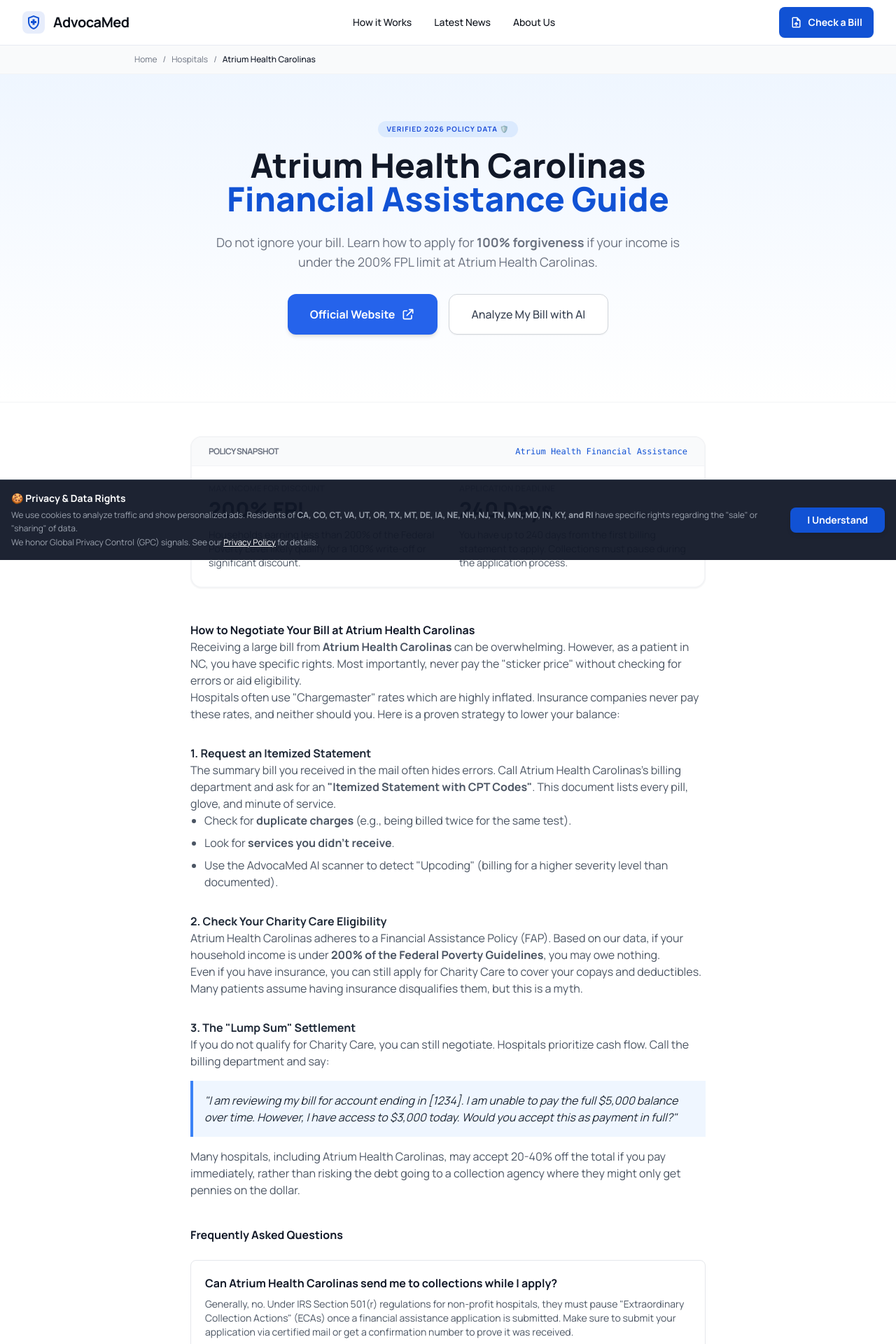
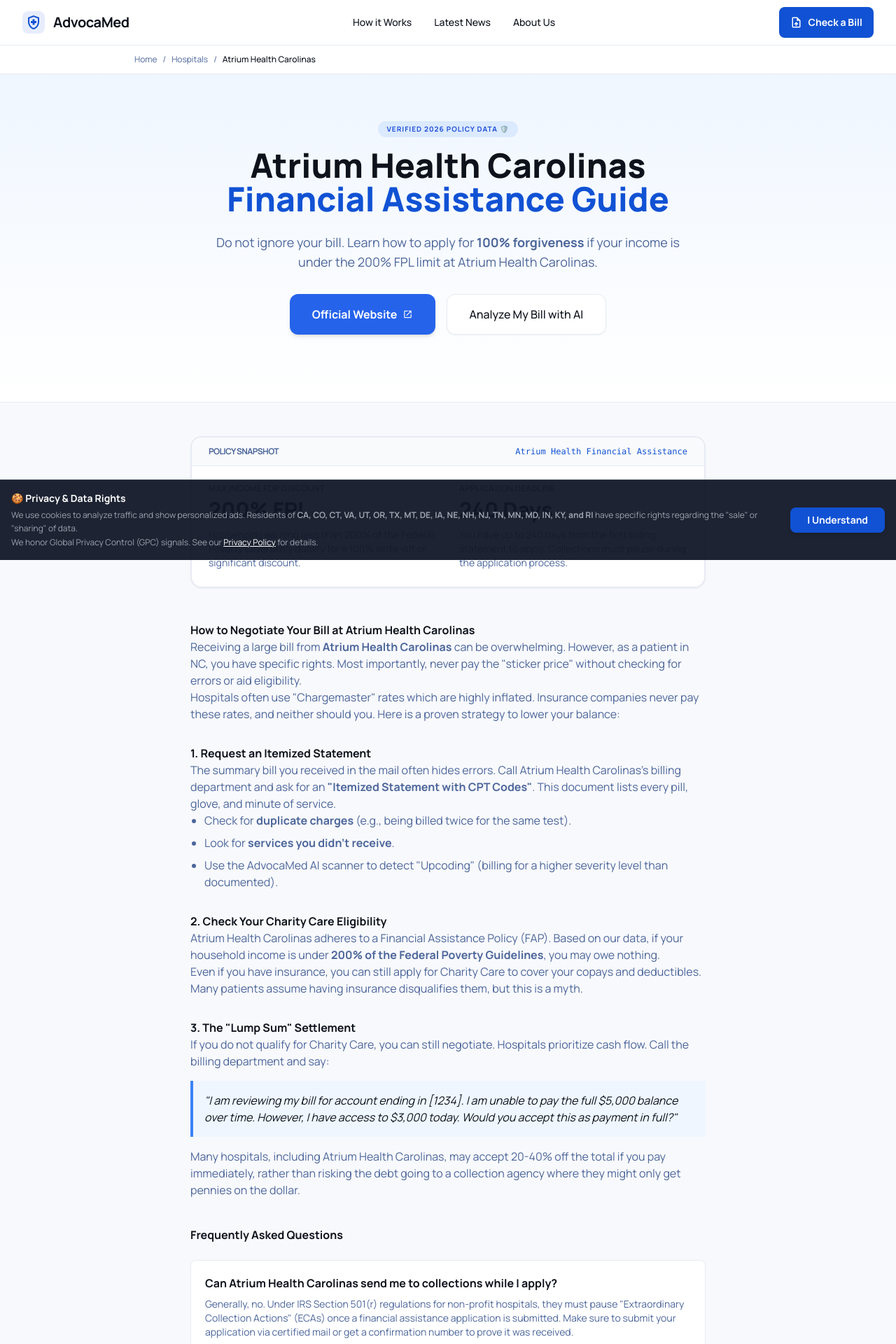
Before and after one commit to gkswjdgb/advocamed-ai, a React (Vite) app in the folder advocamed.ai/: page /hospital/atrium-health-carolinas in a window 1280 px wide. Shown: the top 1920 px of the page at 70% size. Built offline with nearby package versions, Linux system fonts and the light colour scheme.

Commit message:
Update HospitalGuide.tsx

```diff
--- a/advocamed.ai/pages/HospitalGuide.tsx
+++ b/advocamed.ai/pages/HospitalGuide.tsx
@@ -9,7 +9,7 @@ const HospitalGuide: React.FC = () => {
 
   const hospitalData = hospitals.find(h => h.slug === slug);
 
-  // QA FIX: Handle case where hospital is not found in the JSON database
+  // Handle case where hospital is not found
   if (!hospitalData) {
     return (
       <>
@@ -17,19 +17,19 @@ const HospitalGuide: React.FC = () => {
             title="Hospital Policy Database Search | AdvocaMed"
             description="Search our database of hospital financial assistance policies."
          />
-         <div className="min-h-[60vh] flex flex-col items-center justify-center px-4 text-center bg-gray-50 py-16">
-            <div className="bg-white p-8 rounded-2xl shadow-sm border border-gray-100 max-w-md">
+         <div className="min-h-[60vh] flex flex-col items-center justify-center px-4 text-center bg-background-light dark:bg-background-dark py-16">
+            <div className="bg-white dark:bg-surface-dark p-8 rounded-2xl shadow-sm border border-border-light dark:border-border-dark max-w-md">
                 <span className="text-4xl mb-4 block">🏥</span>
-                <h1 className="text-2xl font-bold text-gray-900 mb-2">Hospital Not Found</h1>
-                <p className="text-gray-500 mb-6 text-sm">
+                <h1 className="text-2xl font-bold text-text-main-light dark:text-text-main-dark mb-2">Hospital Not Found</h1>
+                <p className="text-text-secondary-light dark:text-text-secondary-dark mb-6 text-sm">
                     We couldn't find a dedicated policy page for <strong>"{slug}"</strong>.
                     However, federal laws apply to almost all US hospitals.
                 </p>
                 <div className="flex flex-col gap-3">
-                    <Link to="/?step=UPLOAD" className="w-full bg-primary hover:bg-primaryHover text-white font-bold py-3 rounded-xl transition-colors">
+                    <Link to="/?step=HERO" className="w-full bg-primary hover:bg-primaryHover text-white font-bold py-3 rounded-xl transition-colors">
                         Scan Bill Instead
                     </Link>
-                    <Link to="/hospitals" className="w-full bg-gray-100 text-gray-700 font-bold py-3 rounded-xl hover:bg-gray-200 transition-colors">
+                    <Link to="/hospitals" className="w-full bg-gray-100 dark:bg-gray-800 text-gray-700 dark:text-gray-300 font-bold py-3 rounded-xl hover:bg-gray-200 dark:hover:bg-gray-700 transition-colors">
                         Browse Directory
                     </Link>
                 </div>
@@ -47,7 +47,6 @@ const HospitalGuide: React.FC = () => {
   const policySource = hospitalData.policy_note || "Standard Federal Guidelines (IRS 501r)";
   const state = hospitalData.state || "your state";
 
-  // SEO STRATEGY: High-CTR Titles using "Forgiveness" and "100% Free" keywords
   const seoTitle = `Get 100% Bill Forgiveness at ${hospitalName}: ${currentYear} Income Limits`;
   const seoDescription = `Don't pay your ${hospitalName} bill yet. If you earn less than ${fplThreshold}% of the poverty line, you likely qualify for $0 bills. Check your eligibility instantly.`;
 
@@ -72,7 +71,6 @@ const HospitalGuide: React.FC = () => {
     }]
   };
 
-  // UPDATED FAQ SCHEMA for Rich Results
   const faqSchema = {
     "@context": "https://schema.org",
     "@type": "FAQPage",
@@ -120,51 +118,50 @@ const HospitalGuide: React.FC = () => {
         </script>
       </Helmet>
 
-      <div className="bg-white min-h-screen animate-fade-in-up">
+      <div className="bg-background-light dark:bg-background-dark min-h-screen animate-fade-in-up font-display">
         {/* Breadcrumb Visual Navigation */}
-        <div className="bg-gray-50 border-b border-gray-100 py-3 px-4 text-[10px] md:text-xs">
-            <div className="max-w-4xl mx-auto text-gray-500 flex items-center">
+        <div className="bg-white dark:bg-surface-dark border-b border-border-light dark:border-border-dark py-3 px-4 text-[10px] md:text-xs">
+            <div className="max-w-4xl mx-auto text-text-secondary-light dark:text-text-secondary-dark flex items-center">
                 <Link to="/" className="hover:text-primary">Home</Link>
                 <span className="mx-2">/</span>
                 <Link to="/hospitals" className="hover:text-primary">Hospitals</Link>
                 <span className="mx-2">/</span>
-                <span className="text-gray-900 font-medium truncate">{hospitalName}</span>
+                <span className="text-text-main-light dark:text-text-main-dark font-medium truncate">{hospitalName}</span>
             </div>
         </div>
 
-        <div className="bg-gradient-to-b from-blue-50 to-white py-12 md:py-16 border-b border-gray-100">
+        <div className="bg-gradient-to-b from-blue-50 to-white dark:from-surface-dark dark:to-background-dark py-12 md:py-16 border-b border-border-light dark:border-border-dark">
             <div className="max-w-4xl mx-auto px-4 text-center">
-                <span className="inline-block py-1 px-3 rounded-full bg-blue-100 text-blue-700 text-[10px] font-bold mb-4 uppercase tracking-widest">
+                <span className="inline-block py-1 px-3 rounded-full bg-blue-100 dark:bg-blue-900/30 text-blue-700 dark:text-blue-300 text-[10px] font-bold mb-4 uppercase tracking-widest">
                     Verified {currentYear} Policy Data 🛡️
                 </span>
-                <h1 className="text-3xl md:text-5xl font-extrabold text-gray-900 mb-6 leading-tight">
+                <h1 className="text-3xl md:text-5xl font-extrabold text-text-main-light dark:text-text-main-dark mb-6 leading-tight">
                     {hospitalName}<br />
                     <span className="text-primary">Financial Assistance Guide</span>
                 </h1>
 
-                <p className="max-w-2xl mx-auto text-gray-500 mb-8 text-lg">
+                <p className="max-w-2xl mx-auto text-text-secondary-light dark:text-text-secondary-dark mb-8 text-lg">
                     Do not ignore your bill. Learn how to apply for <strong>100% forgiveness</strong> if your income is under the {fplThreshold}% FPL limit at {hospitalName}.
                 </p>
 
-                {/* QA IMPROVEMENT: Show MULTIPLE options if available (PDF AND Website), not just one */}
                 <div className="flex flex-col sm:flex-row justify-center gap-4 mb-8">
-                    {/* 1. PDF Download Button (High Value) */}
+                    {/* PDF Download Button */}
                     {hospitalData?.application_url && (
                       <a href={hospitalData.application_url} target="_blank" rel="noreferrer" className="inline-flex items-center justify-center px-8 py-4 bg-red-600 text-white text-base font-bold rounded-xl hover:bg-red-700 transition-all shadow-xl active:scale-95 group w-full sm:w-auto">
-                         <svg className="w-5 h-5 mr-2" fill="none" stroke="currentColor" viewBox="0 0 24 24"><path strokeLinecap="round" strokeLinejoin="round" strokeWidth="2" d="M12 10v6m0 0l-3-3m3 3l3-3m2 8H7a2 2 0 01-2-2V5a2 2 0 012-2h5.586a1 1 0 01.707.293l5.414 5.414a1 1 0 01.293.707V19a2 2 0 01-2 2z"></path></svg>
+                         <span className="material-symbols-outlined mr-2">download</span>
                         Download Application PDF
                       </a>
                     )}
 
-                    {/* 2. Official Site Button (Backup & Research) - Now shows even if PDF exists */}
+                    {/* Official Site Button */}
                     {hospitalData?.financial_aid_url && (
                       <a href={hospitalData.financial_aid_url} target="_blank" rel="noreferrer" className="inline-flex items-center justify-center px-8 py-4 bg-blue-600 text-white text-base font-bold rounded-xl hover:bg-blue-700 transition-all shadow-md active:scale-95 group w-full sm:w-auto">
                         Official Website
-                        <svg className="w-5 h-5 ml-2 group-hover:translate-x-1 transition-transform" fill="none" stroke="currentColor" viewBox="0 0 24 24"><path strokeLinecap="round" strokeLinejoin="round" strokeWidth="2" d="M10 6H6a2 2 0 00-2 2v10a2 2 0 002 2h10a2 2 0 002-2v-4M14 4h6m0 0v6m0-6L10 14"></path></svg>
+                        <span className="material-symbols-outlined ml-2 text-sm group-hover:translate-x-1 transition-transform">open_in_new</span>
                       </a>
                     )}
 
-                     <Link to="/?step=UPLOAD" className="inline-flex items-center justify-center px-8 py-4 border border-gray-300 text-base font-medium rounded-xl text-gray-700 bg-white hover:bg-gray-50 transition-all shadow-sm w-full sm:w-auto">
+                     <Link to="/?step=HERO" className="inline-flex items-center justify-center px-8 py-4 border border-border-light dark:border-border-dark text-base font-medium rounded-xl text-text-main-light dark:text-text-main-dark bg-white dark:bg-surface-dark hover:bg-gray-50 dark:hover:bg-gray-700 transition-all shadow-sm w-full sm:w-auto">
                         Analyze My Bill with AI
                     </Link>
                 </div>
@@ -173,33 +170,33 @@ const HospitalGuide: React.FC = () => {
 
         <div className="max-w-3xl mx-auto px-4 py-12">
 
-            {/* 1. Quick Stats Grid */}
-            <div className="bg-white border-2 border-gray-100 rounded-2xl overflow-hidden shadow-sm mb-12">
-                <div className="bg-gray-50 px-6 py-3 border-b border-gray-100 flex justify-between items-center">
-                    <span className="text-xs font-bold text-gray-500 uppercase tracking-tighter">Policy Snapshot</span>
+            {/* Quick Stats Grid */}
+            <div className="bg-white dark:bg-surface-dark border-2 border-border-light dark:border-border-dark rounded-2xl overflow-hidden shadow-sm mb-12">
+                <div className="bg-gray-50 dark:bg-gray-800 px-6 py-3 border-b border-border-light dark:border-border-dark flex justify-between items-center">
+                    <span className="text-xs font-bold text-text-secondary-light dark:text-text-secondary-dark uppercase tracking-tighter">Policy Snapshot</span>
                     <span className="text-xs text-primary font-mono truncate ml-4">{policySource}</span>
                 </div>
                 <div className="p-6 grid grid-cols-1 md:grid-cols-2 gap-8">
                     <div>
-                        <p className="text-xs text-gray-400 uppercase font-bold mb-1">Max Income for Discount</p>
-                        <p className="text-3xl font-black text-gray-900">{fplThreshold}% FPL</p>
-                        <p className="text-sm text-gray-600 mt-2">
+                        <p className="text-xs text-text-secondary-light dark:text-text-secondary-dark uppercase font-bold mb-1">Max Income for Discount</p>
+                        <p className="text-3xl font-black text-text-main-light dark:text-text-main-dark">{fplThreshold}% FPL</p>
+                        <p className="text-sm text-text-secondary-light dark:text-text-secondary-dark mt-2">
                             Households earning less than {fplThreshold}% of the Federal Poverty Level likely qualify for a 100% write-off or significant discount.
                         </p>
                     </div>
                     <div>
-                        <p className="text-xs text-gray-400 uppercase font-bold mb-1">Application Deadline</p>
-                        <p className="text-3xl font-black text-gray-900">{deadline} Days</p>
-                        <p className="text-sm text-gray-600 mt-2">
+                        <p className="text-xs text-text-secondary-light dark:text-text-secondary-dark uppercase font-bold mb-1">Application Deadline</p>
+                        <p className="text-3xl font-black text-text-main-light dark:text-text-main-dark">{deadline} Days</p>
+                        <p className="text-sm text-text-secondary-light dark:text-text-secondary-dark mt-2">
                             You have up to {deadline} days from the first billing statement to apply. Collections must pause during the application process.
                         </p>
                     </div>
                 </div>
             </div>
 
-            {/* 2. Educational Content (High Value Text for AdSense) */}
-            <article className="prose prose-lg prose-indigo text-gray-600 mx-auto">
-                <h2 className="text-gray-900 font-bold">How to Negotiate Your Bill at {hospitalName}</h2>
+            {/* Educational Content */}
+            <article className="prose prose-lg prose-indigo text-text-secondary-light dark:text-text-secondary-dark mx-auto">
+                <h2 className="text-text-main-light dark:text-text-main-dark font-bold">How to Negotiate Your Bill at {hospitalName}</h2>
                 <p>
                     Receiving a large bill from <strong>{hospitalName}</strong> can be overwhelming. However, as a patient in {state}, you have specific rights. Most importantly, never pay the "sticker price" without checking for errors or aid eligibility.
                 </p>
@@ -207,7 +204,7 @@ const HospitalGuide: React.FC = () => {
                     Hospitals often use "Chargemaster" rates which are highly inflated. Insurance companies never pay these rates, and neither should you. Here is a proven strategy to lower your balance:
                 </p>
 
-                <h3 className="text-gray-800 font-bold mt-8">1. Request an Itemized Statement</h3>
+                <h3 className="text-text-main-light dark:text-text-main-dark font-bold mt-8">1. Request an Itemized Statement</h3>
                 <p>
                     The summary bill you received in the mail often hides errors. Call {hospitalName}'s billing department and ask for an <strong>"Itemized Statement with CPT Codes"</strong>. This document lists every pill, glove, and minute of service.
                 </p>
@@ -217,7 +214,7 @@ const HospitalGuide: React.FC = () => {
                     <li>Use the AdvocaMed AI scanner to detect "Upcoding" (billing for a higher severity level than documented).</li>
                 </ul>
 
-                <h3 className="text-gray-800 font-bold mt-8">2. Check Your Charity Care Eligibility</h3>
+                <h3 className="text-text-main-light dark:text-text-main-dark font-bold mt-8">2. Check Your Charity Care Eligibility</h3>
                 <p>
                     {hospitalName} adheres to a Financial Assistance Policy (FAP). Based on our data, if your household income is under <strong>{fplThreshold}% of the Federal Poverty Guidelines</strong>, you may owe nothing.
                 </p>
@@ -225,29 +222,29 @@ const HospitalGuide: React.FC = () => {
                     Even if you have insurance, you can still apply for Charity Care to cover your copays and deductibles. Many patients assume having insurance disqualifies them, but this is a myth.
                 </p>
 
-                <h3 className="text-gray-800 font-bold mt-8">3. The "Lump Sum" Settlement</h3>
+                <h3 className="text-text-main-light dark:text-text-main-dark font-bold mt-8">3. The "Lump Sum" Settlement</h3>
                 <p>
                     If you do not qualify for Charity Care, you can still negotiate. Hospitals prioritize cash flow. Call the billing department and say:
                 </p>
-                <blockquote className="bg-blue-50 border-l-4 border-blue-500 p-4 italic text-gray-800 my-4">
+                <blockquote className="bg-blue-50 dark:bg-blue-900/20 border-l-4 border-blue-500 p-4 italic text-text-main-light dark:text-text-main-dark my-4">
                     "I am reviewing my bill for account ending in [1234]. I am unable to pay the full $5,000 balance over time. However, I have access to $3,000 today. Would you accept this as payment in full?"
                 </blockquote>
                 <p>
                     Many hospitals, including {hospitalName}, may accept 20-40% off the total if you pay immediately, rather than risking the debt going to a collection agency where they might only get pennies on the dollar.
                 </p>
 
-                <h2 className="text-gray-900 font-bold mt-10">Frequently Asked Questions</h2>
+                <h2 className="text-text-main-light dark:text-text-main-dark font-bold mt-10">Frequently Asked Questions</h2>
 
                 <div className="space-y-6 mt-6 not-prose">
-                    <div className="bg-white p-5 rounded-lg border border-gray-200">
-                        <h4 className="font-bold text-gray-900">Can {hospitalName} send me to collections while I apply?</h4>
-                        <p className="text-sm text-gray-600 mt-2">
+                    <div className="bg-white dark:bg-surface-dark p-5 rounded-lg border border-border-light dark:border-border-dark">
+                        <h4 className="font-bold text-text-main-light dark:text-text-main-dark">Can {hospitalName} send me to collections while I apply?</h4>
+                        <p className="text-sm text-text-secondary-light dark:text-text-secondary-dark mt-2">
                             Generally, no. Under IRS Section 501(r) regulations for non-profit hospitals, they must pause "Extraordinary Collection Actions" (ECAs) once a financial assistance application is submitted. Make sure to submit your application via certified mail or get a confirmation number to prove it was received.
                         </p>
                     </div>
-                    <div className="bg-white p-5 rounded-lg border border-gray-200">
-                        <h4 className="font-bold text-gray-900">What if my application is denied?</h4>
-                        <p className="text-sm text-gray-600 mt-2">
+                    <div className="bg-white dark:bg-surface-dark p-5 rounded-lg border border-border-light dark:border-border-dark">
+                        <h4 className="font-bold text-text-main-light dark:text-text-main-dark">What if my application is denied?</h4>
+                        <p className="text-sm text-text-secondary-light dark:text-text-secondary-dark mt-2">
                             You have the right to appeal. Often, denials happen due to missing documents (like a missing pay stub). Read the denial letter carefully, supply the missing information, and resubmit. You can also write a "Letter of Hardship" explaining expenses that don't show up on a tax return, such as high rent or childcare costs in {state}.
                         </p>
                     </div>
@@ -256,7 +253,7 @@ const HospitalGuide: React.FC = () => {
                 <div className="mt-12 bg-gray-900 text-white p-8 rounded-2xl text-center not-prose">
                     <h3 className="text-xl font-bold mb-2">Need help analyzing your {hospitalName} bill?</h3>
                     <p className="mb-6 text-gray-300 text-sm">Use our AI to find errors and generate an appeal letter in seconds.</p>
-                    <Link to="/?step=UPLOAD" className="inline-block bg-primary hover:bg-primaryHover text-white px-8 py-3 rounded-lg font-bold transition-colors w-full sm:w-auto">
+                    <Link to="/?step=HERO" className="inline-block bg-primary hover:bg-primaryHover text-white px-8 py-3 rounded-lg font-bold transition-colors w-full sm:w-auto">
                         Start Free Analysis
                     </Link>
                 </div>
```
